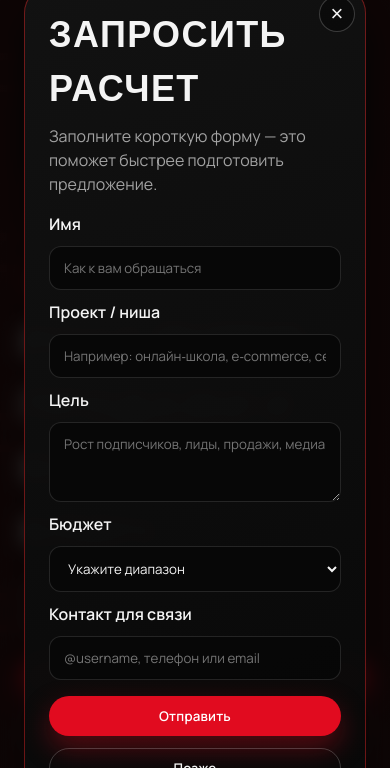
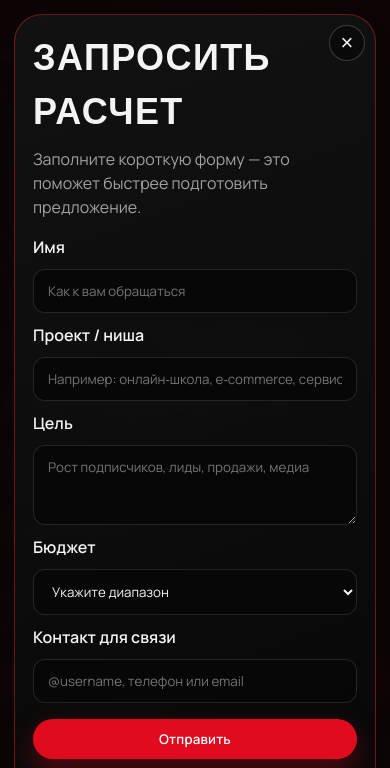
Before and after one commit to daniilmack19-netizen/hirampa, a plain HTML site: page index.html in a window 390 px wide. Both pictures are taken after a click on the button "Запросить аудит". Shown: the top 768 px of the page. Drawn offline with Linux system fonts and the light colour scheme.

Commit message:
Make lead modal fit mobile viewport

```diff
--- a/app.js
+++ b/app.js
@@ -5,6 +5,7 @@ const addButtons = document.querySelectorAll("[data-add]");
 const questionForm = document.getElementById("questionForm");
 const questionInput = document.getElementById("questionInput");
 const leadModal = document.getElementById("leadModal");
+const leadCard = document.querySelector(".lead-card");
 const leadForm = document.getElementById("leadForm");
 const leadSkip = document.getElementById("leadSkip");
 const leadClose = document.getElementById("leadClose");
@@ -96,6 +97,9 @@ const openLeadModal = () => {
   if (!leadModal) return;
   leadModal.classList.add("active");
   leadModal.setAttribute("aria-hidden", "false");
+  if (leadCard) {
+    leadCard.scrollTop = 0;
+  }
   document.body.style.overflow = "hidden";
   fillLeadForm();
 };
@@ -202,6 +206,15 @@ const sendPayload = async (payload) => {
 };
 
 if (leadForm) {
+  const modalFields = leadForm.querySelectorAll("input, textarea, select");
+  modalFields.forEach((field) => {
+    field.addEventListener("focus", () => {
+      setTimeout(() => {
+        field.scrollIntoView({ behavior: "smooth", block: "center" });
+      }, 120);
+    });
+  });
+
   leadForm.addEventListener("submit", async (event) => {
     event.preventDefault();
     const formData = new FormData(leadForm);
--- a/styles.css
+++ b/styles.css
@@ -69,9 +69,11 @@ body::after {
   position: fixed;
   inset: 0;
   display: none;
-  align-items: center;
+  align-items: flex-start;
   justify-content: center;
-  padding: 24px;
+  padding: calc(14px + env(safe-area-inset-top)) 14px
+    calc(14px + env(safe-area-inset-bottom));
+  overflow-y: auto;
   background: rgba(5, 5, 5, 0.72);
   backdrop-filter: blur(10px);
   z-index: 100;
@@ -82,7 +84,7 @@ body::after {
 }
 
 .lead-card {
-  width: min(560px, 92vw);
+  width: min(560px, 100%);
   border-radius: var(--radius-lg);
   padding: 24px;
   background: linear-gradient(160deg, rgba(18, 18, 18, 0.98), rgba(8, 8, 8, 0.96));
@@ -92,6 +94,9 @@ body::after {
   gap: 16px;
   animation: riseIn 0.35s ease;
   position: relative;
+  max-height: calc(100dvh - env(safe-area-inset-top) - env(safe-area-inset-bottom) - 28px);
+  overflow-y: auto;
+  overscroll-behavior: contain;
 }
 
 .modal-close {
@@ -629,10 +634,25 @@ body::after {
   }
 }
 
+@media (min-width: 768px) {
+  .lead-modal {
+    align-items: center;
+    padding: 24px;
+  }
+
+  .lead-card {
+    max-height: min(86dvh, 820px);
+  }
+}
+
 @media (max-width: 600px) {
   .topbar {
     flex-direction: column;
     align-items: flex-start;
+  }
+
+  .lead-card {
+    padding: 18px;
   }
 
   .lead-actions {
```
